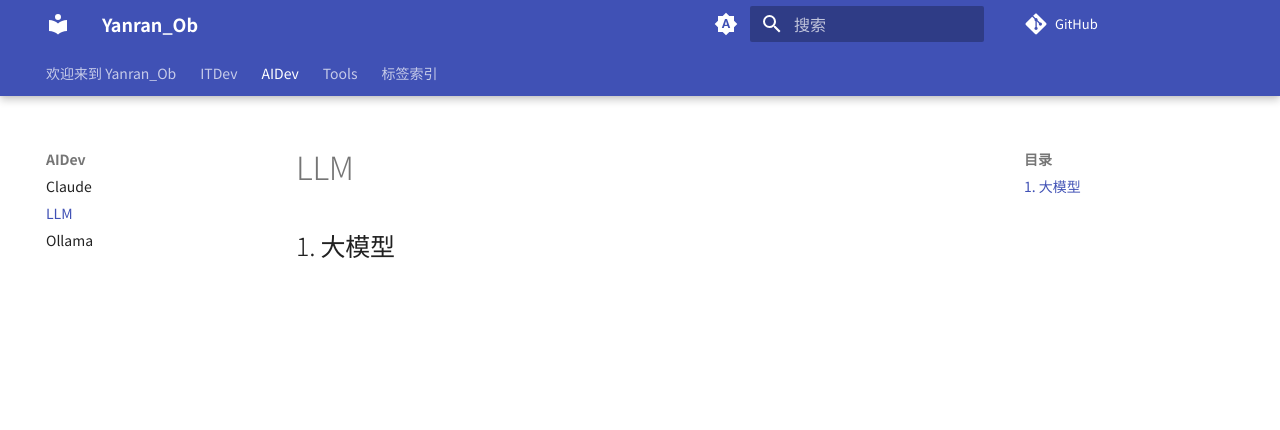
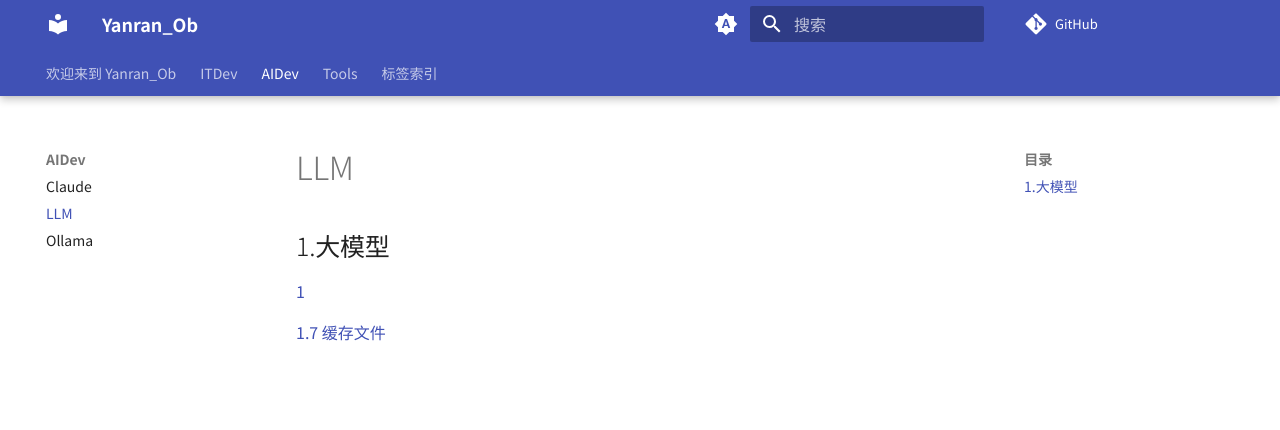
Before and after one commit to yanran425/Yanran425_Ob, an MkDocs documentation site: the page built from docs/AIDev/LLM.md, in a window 1280 px wide. Shown: the top 430 px of the page. Built offline with MkDocs 1.6.1 and Material for MkDocs 9.7.7, drawn with Linux system fonts in a browser that asks for light colours; comment, search, counter and statistics services are not loaded.

Commit message:
PUSH NOTE : LLM.md

```diff
--- a/docs/AIDev/LLM.md
+++ b/docs/AIDev/LLM.md
@@ -2,11 +2,15 @@
 coding: UTF-8
 title: LLM
 date: 2026-03-27T16:03:00
-updated: 2026-07-18T03:44:21
+updated: 2026-08-01T20:49:37
 tags: []
 share: true
 ---
 
 # LLM
 
-## 1. 大模型
+## 1.大模型
+
+[1](https://baidu.com)
+
+[1.7 缓存文件](./Claude.md##1.7%E7%BC%93%E5%AD%98%E6%96%87%E4%BB%B6)
```
